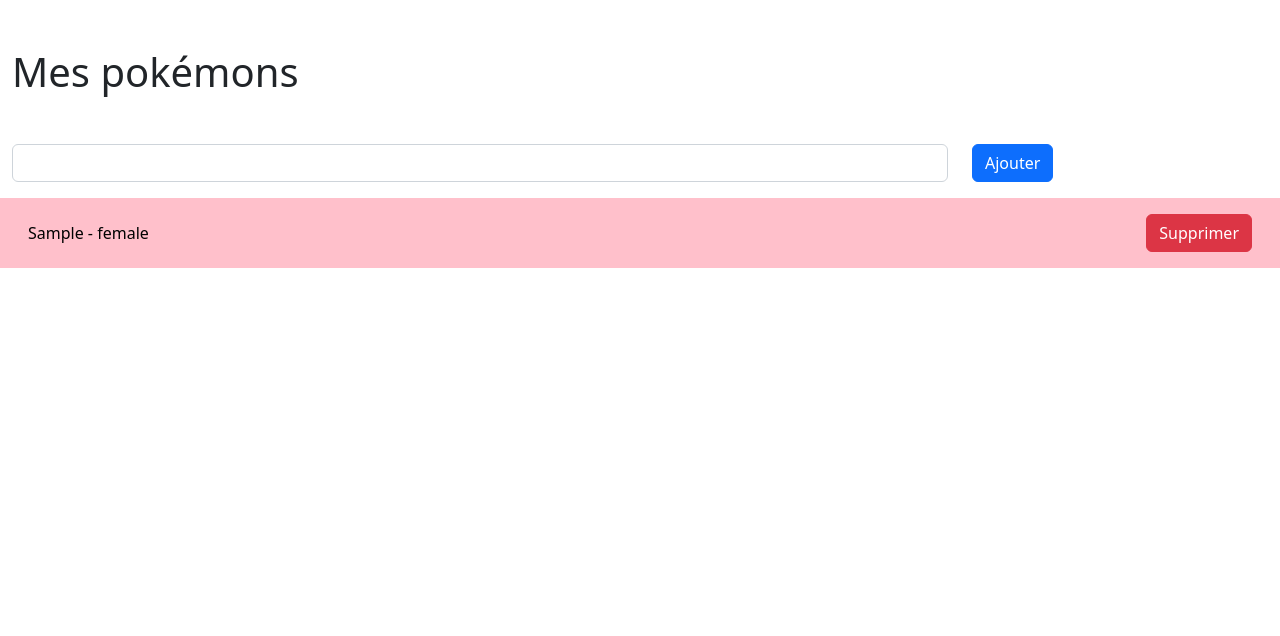
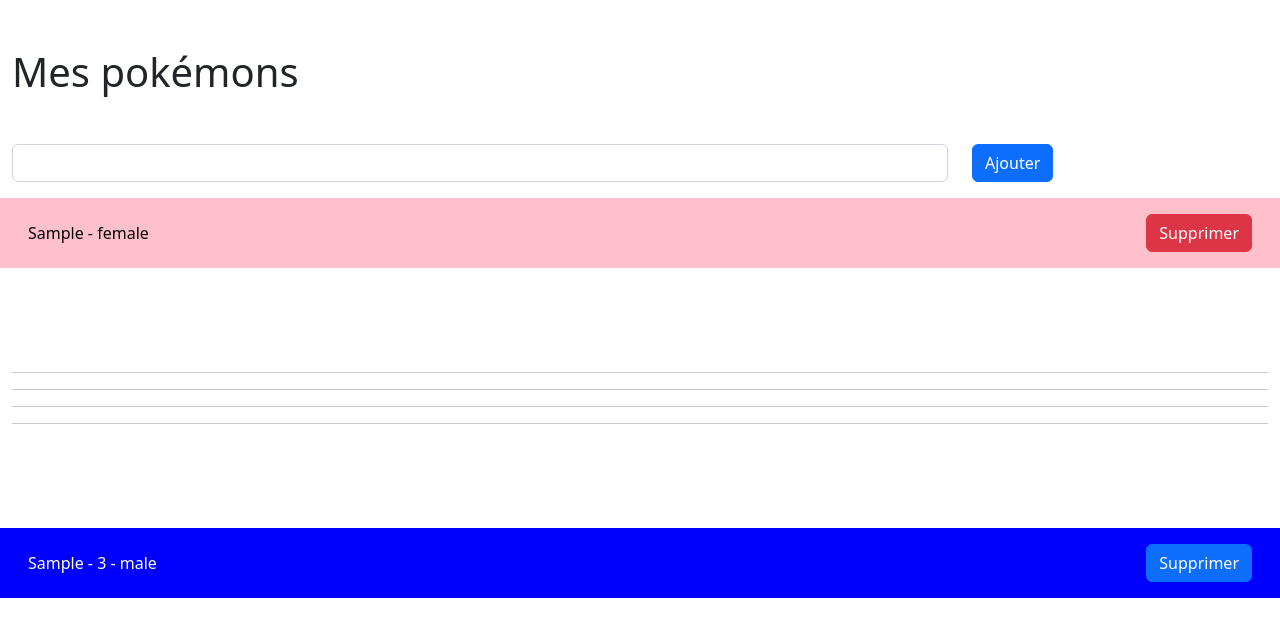
Before and after one commit to mvidailhet/pokedex-promo-mai-2023, an Angular app: page / in a window 1280 px wide. Both pictures are taken after typing "Sample" into the empty fields and a click on the button "Ajouter". Shown: the top 636 px of the page. Built offline with nearby package versions, Linux system fonts and the light colour scheme.

Commit message:
Composants : @Input et @Output

```diff
--- a/src/app/components/pokemon-item/pokemon-item.component.html
+++ b/src/app/components/pokemon-item/pokemon-item.component.html
@@ -1,5 +1,10 @@
 <div
-  class="text-center p-3 my-3 pokemon-{{ gender }}"
+  class="p-3 align-items-center row my-3 pokemon-{{ gender }}"
 >
-  {{ name }} - {{ level }} - {{ gender }}
+  <div class="col">
+    {{ name }} - {{ level }} - {{ gender }}
+  </div>
+  <div class="col btn-delete-col">
+    <button (click)="onDeleteBtnClick()" class="btn btn-primary">Supprimer</button>
+  </div>
 </div>
--- a/src/app/components/pokemon-item/pokemon-item.component.scss
+++ b/src/app/components/pokemon-item/pokemon-item.component.scss
@@ -7,3 +7,7 @@
   background-color: pink;
   color: black;
 }
+
+.btn-delete-col {
+  text-align: right;
+}
--- a/src/app/components/pokemon-item/pokemon-item.component.ts
+++ b/src/app/components/pokemon-item/pokemon-item.component.ts
@@ -1,4 +1,4 @@
-import { Component } from "@angular/core";
+import { Component, EventEmitter, Input, Output } from "@angular/core";
 import { Utils } from "src/app/utils";
 
 @Component({
@@ -7,8 +7,9 @@
   styleUrls: ['./pokemon-item.component.scss']
 })
 export class PokemonItemComponent {
-  name = 'Pikachu';
-  level = 1;
+  @Input() name = 'Pikachu';
+  @Input() level = 1;
+  @Output() delete = new EventEmitter<string>();
 
   gender: 'male' | 'female';
 
@@ -16,4 +17,8 @@
     const randomNumber = Utils.getRandomNumber(1, 2);
     this.gender = randomNumber === 1 ? 'male' : 'female';
   }
+
+  onDeleteBtnClick() {
+    this.delete.emit(this.name);
+  }
 }
--- a/src/app/components/pokemon-list/pokemon-list.component.html
+++ b/src/app/components/pokemon-list/pokemon-list.component.html
@@ -14,29 +14,49 @@
 
 <div
   *ngFor="let pokemon of pokemons; let pokemonIndex = index"
-  class="p-3 row my-3 align-items-center pokemon-gender pokemon-gender-{{ pokemon.gender }}"
+  class="p-3 row my-3 align-items-center pokemon-gender pokemon-gender-{{
+    pokemon.gender
+  }}"
 >
-  <div class="col">
-    {{ pokemon.name }} - {{ pokemon.gender }}
-  </div>
+  <div class="col">{{ pokemon.name }} - {{ pokemon.gender }}</div>
   <div class="col btn-delete-col">
-    <button (click)="onDeletePokemon(pokemonIndex)" class="btn btn-danger">Supprimer</button>
+    <button (click)="onDeletePokemon(pokemonIndex)" class="btn btn-danger">
+      Supprimer
+    </button>
   </div>
 </div>
 
+<br><br><br>
+<hr><hr><hr><hr>
+<br><br><br>
+
+<app-pokemon-item
+  *ngFor="let pokemon of pokemons; let pokemonIndex = index"
+  [name]="pokemon.name"
+  [level]="pokemon.level"
+  (delete)="onPokemonItemDelete(pokemonIndex, $event)"
+></app-pokemon-item>
 
 <div class="toast-container position-fixed bottom-0 end-0 p-3">
-  <div class="toast" [ngClass]="{ 'show': addedPokemon || duplicatePokemon }" role="alert" aria-live="assertive" aria-atomic="true">
+  <div
+    class="toast"
+    [ngClass]="{ show: addedPokemon || duplicatePokemon }"
+    role="alert"
+    aria-live="assertive"
+    aria-atomic="true"
+  >
     <div class="toast-header">
       <strong class="me-auto">
-        <ng-container *ngIf="addedPokemon">
-          Pokémon ajouté
-        </ng-container>
-        <ng-container *ngIf="duplicatePokemon">
-          Pokémon dupliqué
-        </ng-container>
+        <ng-container *ngIf="addedPokemon"> Pokémon ajouté </ng-container>
+        <ng-container *ngIf="duplicatePokemon"> Pokémon dupliqué </ng-container>
       </strong>
-      <button type="button" (click)="onToastClose()" class="btn-close" data-bs-dismiss="toast" aria-label="Close"></button>
+      <button
+        type="button"
+        (click)="onToastClose()"
+        class="btn-close"
+        data-bs-dismiss="toast"
+        aria-label="Close"
+      ></button>
     </div>
     <div class="toast-body">
       <div *ngIf="addedPokemon">
--- a/src/app/components/pokemon-list/pokemon-list.component.ts
+++ b/src/app/components/pokemon-list/pokemon-list.component.ts
@@ -6,6 +6,7 @@
 interface Pokemon {
   name: string;
   gender: Gender;
+  level: number;
 }
 
 @Component({
@@ -57,6 +58,7 @@
     const newPokemon: Pokemon = {
       name: this.newPokemonName,
       gender: this.getRandomGender(),
+      level: Utils.getRandomNumber(1, 5),
     };
     this.pokemons.unshift(newPokemon);
     this.addedPokemon = this.newPokemonName;
@@ -92,4 +94,10 @@
     this.pokemons.splice(pokemonIndexToDelete, 1);
     this.storePokemonsInLocalStorage();
   }
+
+  onPokemonItemDelete(indexToDelete: number, pokemonName: string) {
+    console.log(pokemonName);
+    this.pokemons.splice(indexToDelete, 1);
+    console.log(`deleting pokemon ${pokemonName}`);
+  }
 }
```
